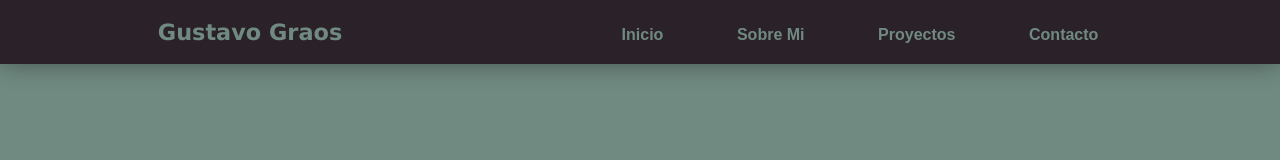
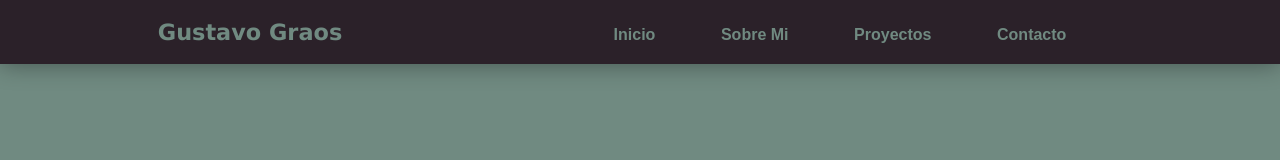
Before and after one commit to Gustavo-Graos/portafolio, a plain HTML site: page index.html in a window 1280 px wide. Shown: the top 160 px of the page. Drawn offline with Linux system fonts and the light colour scheme.

Commit message:
Modificando style.css

```diff
--- a/style.css
+++ b/style.css
@@ -3,8 +3,9 @@
     --primary-color-dark: #2B2129;
     font-size: 16px;
 }
-
-html {
+* {
+    box-sizing: border-box;
+    scroll-behavior: smooth;
 }
 
 body {
```
Also changed, not shown: 1 other file.
